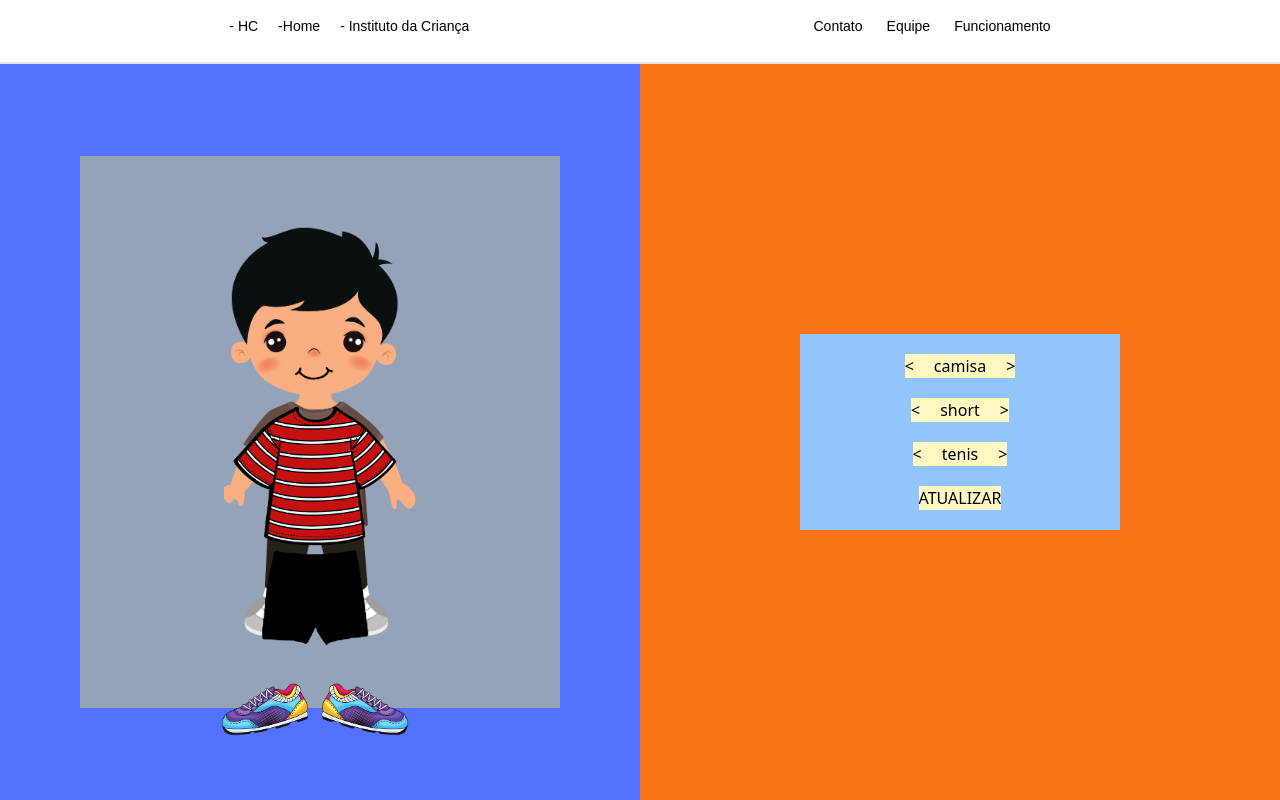
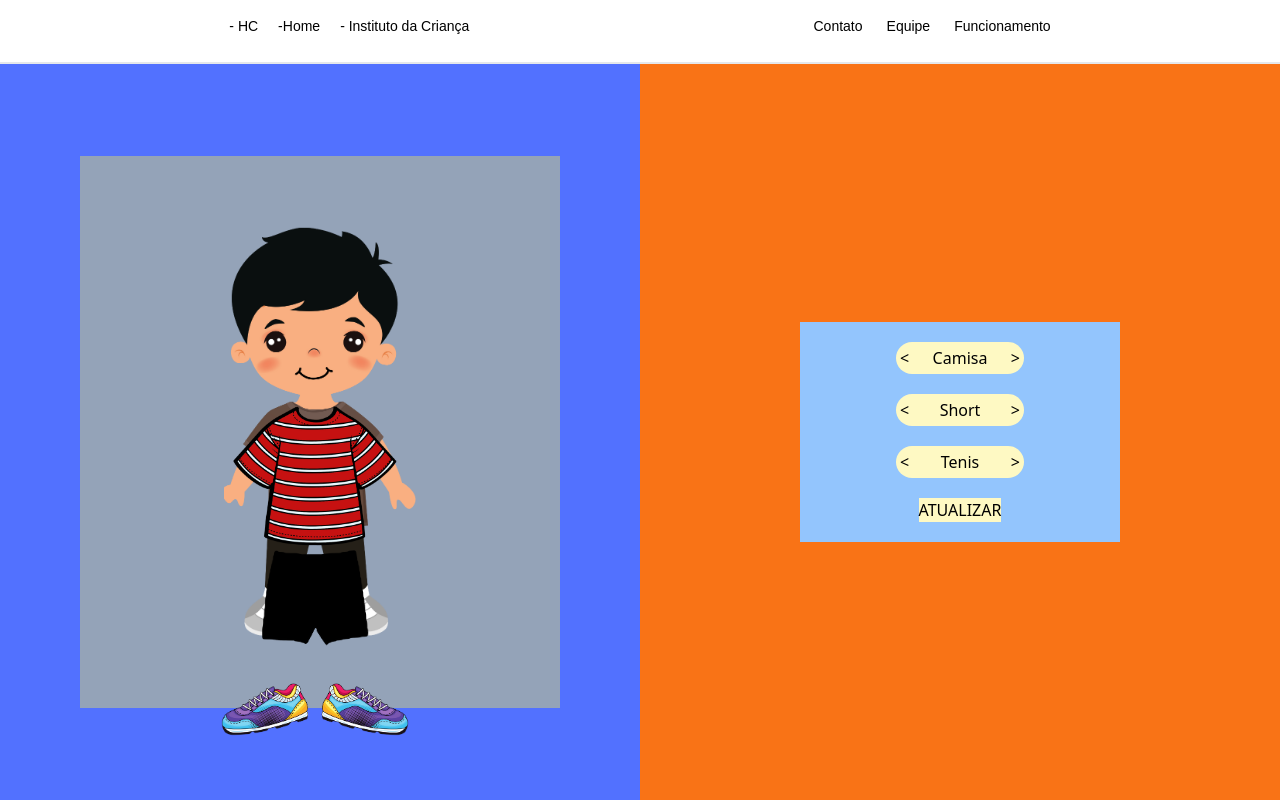
Before and after one commit to taikiidev/site-para-chall, a React (Vite) app in the folder SITE-HC/: page /personagem in a window 1280 px wide. Built offline with nearby package versions, Linux system fonts and the light colour scheme; a web font is replaced by a local one.

Commit message:
alterando botao

```diff
--- a/SITE-HC/src/pages/Personagem/index.jsx
+++ b/SITE-HC/src/pages/Personagem/index.jsx
@@ -59,31 +59,31 @@ function Personagem() {
 
       <div className="w-1/2 bg-orange-500 flex justify-center items-center">
         <div className="flex flex-col items-center py-5 w-1/2 gap-5 bg-blue-300">
-          <div className="flex gap-5 bg-yellow-100">
+          <div className="flex justify-between w-32 p-1 rounded-3xl gap-5 bg-yellow-100">
             <button onClick={() => trocarProximo("camisa")}>
               &lt;
             </button>
-            <p>camisa</p>
+            <p>Camisa</p>
             <button onClick={() => trocarAnterior("camisa")}>
               &gt;
             </button>
           </div>
 
-          <div className="flex gap-5 bg-yellow-100">
+          <div className="flex justify-between w-32 p-1 rounded-3xl gap-5 bg-yellow-100">
             <button onClick={() => trocarProximo("short")}>
               &lt;
             </button>
-            <p>short</p>
+            <p>Short</p>
             <button onClick={() => trocarAnterior("short")}>
               &gt;
             </button>
           </div>
 
-          <div className="flex gap-5 bg-yellow-100">
+          <div className="flex justify-between w-32 p-1 rounded-3xl gap-5 bg-yellow-100">
             <button onClick={() => trocarProximo("tenis")}>
               &lt;
             </button>
-            <p>tenis</p>
+            <p>Tenis</p>
             <button onClick={() => trocarAnterior("tenis")}>
               &gt;
             </button>
```
